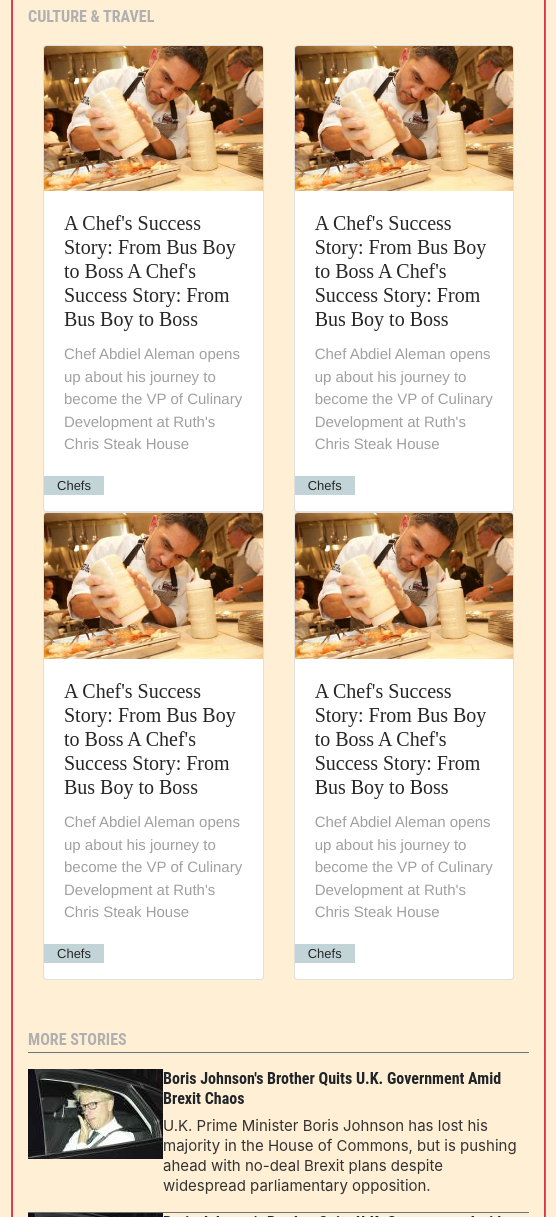
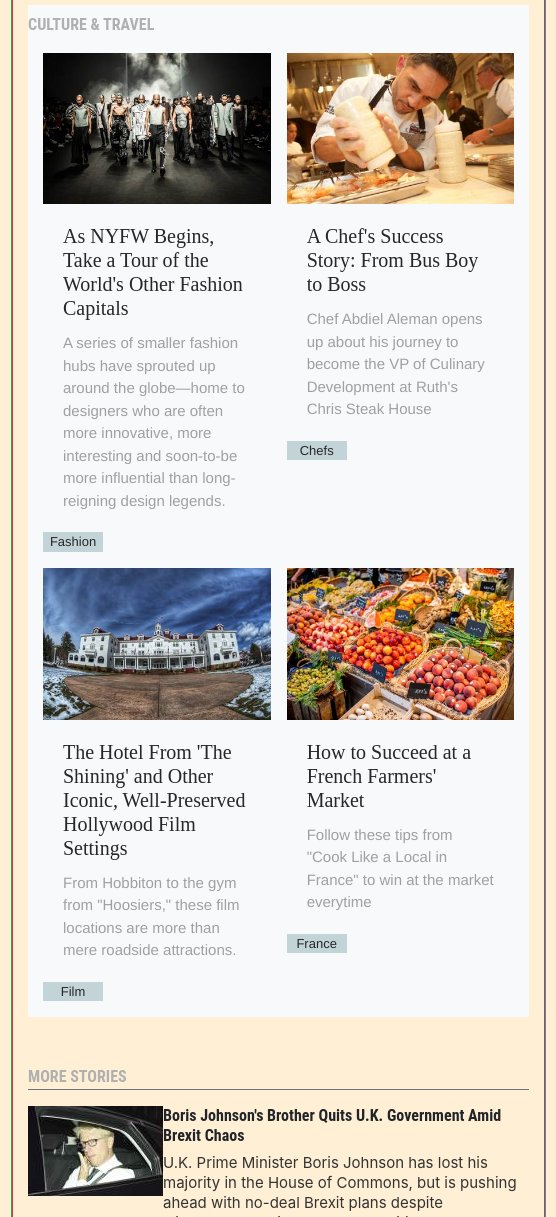
Before and after one commit to thsvr/bootstrap-newsweek-clone, a plain HTML site: page index.html in a window 1280 px wide. Shown: the part 605-1822 px from the top of the page, 308-864 px from the left. Drawn offline with nearby package versions, Linux system fonts and the light colour scheme.

Commit message:
add final styles container culture and travel

```diff
--- a/index.html
+++ b/index.html
@@ -188,77 +188,66 @@
           </div>
         </div>
 
-        <div class="mb-2 mt-5">
+        <div class="mb-2 mt-5 bg-light pt-2">
           <!-- culture and travel starts-->
           <div>
-            <p class="grey-light title-gen text-uppercase font-weight-bold">CULTURE & TRAVEL</p>
+            <p class="text-uppercase font-weight-bold grey-light title-gen">CULTURE & TRAVEL</p>
           </div>
 
-          <div class="container px-0 j-bottom d-md-flex">
+          <div class="container j-bottom d-md-flex">
 
-            <div class="col-sm-12 col-md-6">
-              <article class="card">
-                <img class="card-img-top" src="assets/images/img-center-5.jpeg" alt="card example image">
-                <div class="card-body">
-                  <h5 class="card-title jbt-title pointer-cursor">A Chef's Success Story: From Bus Boy to Boss A
-                    Chef's
-                    Success Story: From Bus Boy to Boss</h5>
-                  <p class="card-text jbt-text">Chef Abdiel Aleman opens up about his journey to become the VP of
-                    Culinary Development at Ruth's Chris Steak House</p>
+            <div class="col-sm-12 col-md-6 pl-0 pr-2">
+              <article class="card border-0">
+                <img class="card-img-top rounded-0" src="assets/images/img-center-2.jpg" alt="people">
+                <div class="card-body bg-light">
+                  <h5 class="card-title jbt-title pointer-cursor">As NYFW Begins, Take a Tour of the World's Other Fashion Capitals</h5>
+                  <p class="card-text jbt-text">A series of smaller fashion hubs have sprouted up around the globe—home to designers who are often more innovative, more interesting and soon-to-be more influential than long-reigning design legends.</p>
                 </div>
-                <div class="d-flex">
-                  <p class="text-center jbt-btn">Chefs</p>
+                <div class="d-flex bg-light rounded-0">
+                  <p class="text-center jbt-btn">Fashion</p>
                 </div>
               </article>
             </div>
 
-            <div class="col-sm-12 col-md-6">
-              <article class="card">
-                <img class="card-img-top" src="assets/images/img-center-5.jpeg" alt="card example image">
-                <div class="card-body">
-                  <h5 class="card-title jbt-title pointer-cursor">A Chef's Success Story: From Bus Boy to Boss A
-                    Chef's
-                    Success Story: From Bus Boy to Boss</h5>
+            <div class="col-sm-12 col-md-6 pl-2 pr-0">
+              <article class="card border-0">
+                <img class="card-img-top rounded-0" src="assets/images/img-center-5.jpeg" alt="chef">
+                <div class="card-body bg-light">
+                  <h5 class="card-title jbt-title pointer-cursor">A Chef's Success Story: From Bus Boy to Boss</h5>
                   <p class="card-text jbt-text">Chef Abdiel Aleman opens up about his journey to become the VP of
                     Culinary Development at Ruth's Chris Steak House</p>
                 </div>
-                <div class="d-flex">
+                <div class="d-flex bg-light rounded-0">
                   <p class="text-center jbt-btn">Chefs</p>
                 </div>
               </article>
             </div>
           </div> <!--end first line-->
 
-          <div class="container px-0 j-bottom d-md-flex">
+          <div class="container j-bottom d-md-flex">
 
-            <div class="col-sm-12 col-md-6">
-              <article class="card">
-                <img class="card-img-top" src="assets/images/img-center-5.jpeg" alt="card example image">
-                <div class="card-body">
-                  <h5 class="card-title jbt-title pointer-cursor">A Chef's Success Story: From Bus Boy to Boss A
-                    Chef's
-                    Success Story: From Bus Boy to Boss</h5>
-                  <p class="card-text jbt-text">Chef Abdiel Aleman opens up about his journey to become the VP of
-                    Culinary Development at Ruth's Chris Steak House</p>
+            <div class="col-sm-12 col-md-6 pl-0 pr-2">
+              <article class="card border-0">
+                <img class="card-img-top rounded-0" src="assets/images/img-center-4.jpg" alt="hotel">
+                <div class="card-body bg-light">
+                  <h5 class="card-title jbt-title pointer-cursor">The Hotel From 'The Shining' and Other Iconic, Well-Preserved Hollywood Film Settings</h5>
+                  <p class="card-text jbt-text">From Hobbiton to the gym from "Hoosiers," these film locations are more than mere roadside attractions.</p>
                 </div>
-                <div class="d-flex">
-                  <p class="text-center jbt-btn">Chefs</p>
+                <div class="d-flex bg-light rounded-0">
+                  <p class="text-center jbt-btn">Film</p>
                 </div>
               </article>
             </div>
 
-            <div class="col-sm-12 col-md-6">
-              <article class="card">
-                <img class="card-img-top" src="assets/images/img-center-5.jpeg" alt="card example image">
-                <div class="card-body">
-                  <h5 class="card-title jbt-title pointer-cursor">A Chef's Success Story: From Bus Boy to Boss A
-                    Chef's
-                    Success Story: From Bus Boy to Boss</h5>
-                  <p class="card-text jbt-text">Chef Abdiel Aleman opens up about his journey to become the VP of
-                    Culinary Development at Ruth's Chris Steak House</p>
+            <div class="col-sm-12 col-md-6 pl-2 pr-0">
+              <article class="card border-0">
+                <img class="card-img-top rounded-0" src="assets/images/img-center5.jpg" alt="card example image">
+                <div class="card-body bg-light rounded-0">
+                  <h5 class="card-title jbt-title pointer-cursor">How to Succeed at a French Farmers' Market</h5>
+                  <p class="card-text jbt-text">Follow these tips from "Cook Like a Local in France" to win at the market everytime</p>
                 </div>
-                <div class="d-flex">
-                  <p class="text-center jbt-btn">Chefs</p>
+                <div class="d-flex bg-light rounded-0">
+                  <p class="text-center jbt-btn">France</p>
                 </div>
               </article>
             </div>
```
Also changed, not shown: assets/images/img-center-2.jpg (added), assets/images/img-center-4.jpg (added), assets/images/img-center5.jpg (added).
